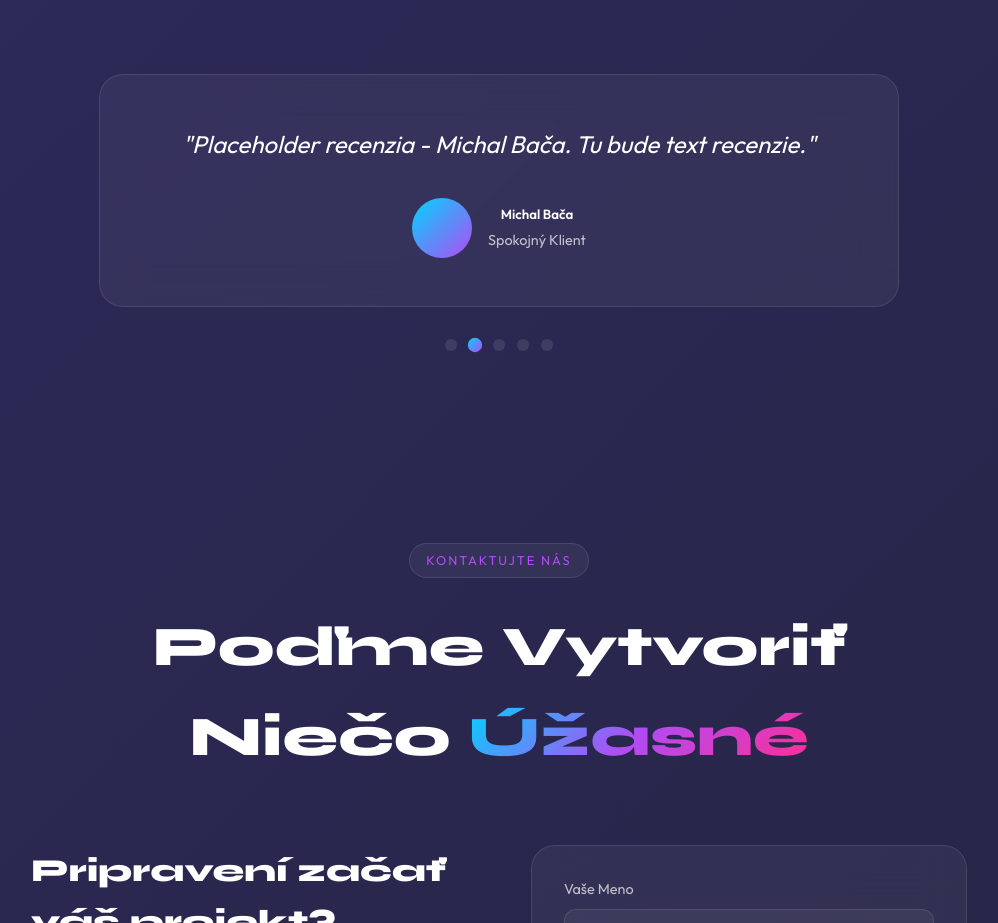
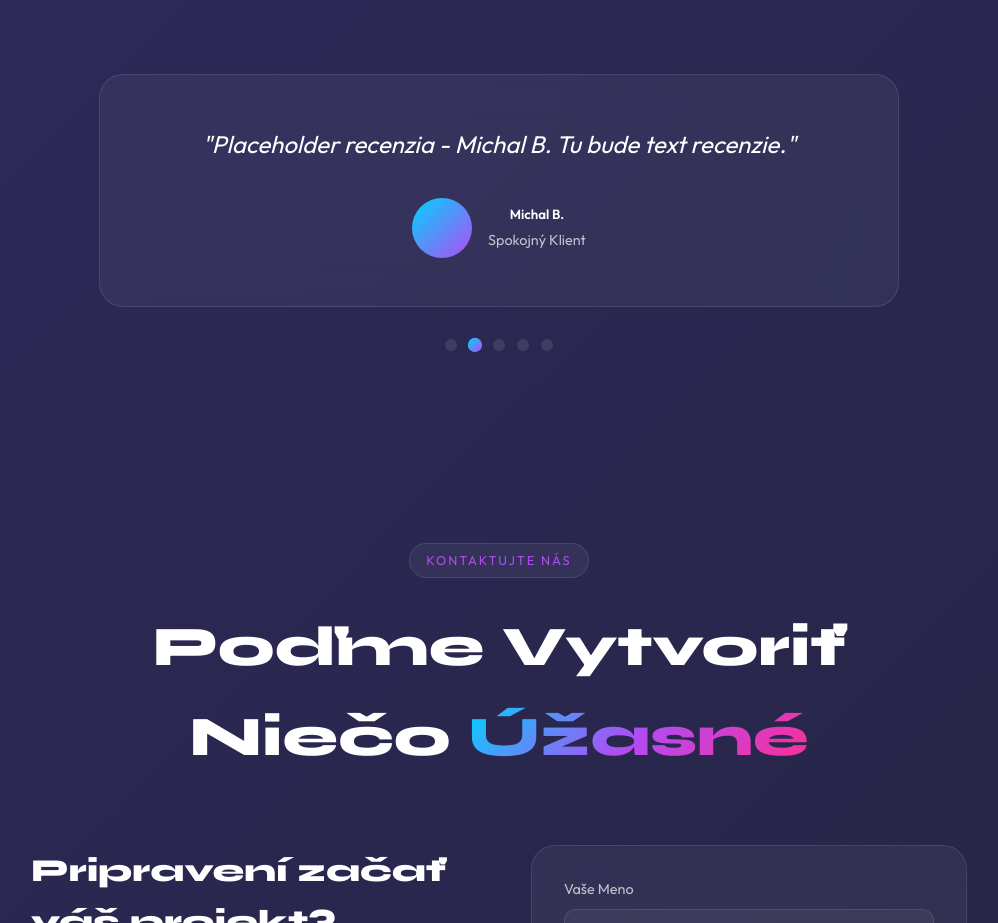
Before and after one commit to OblacneCerealie/NexusWebsite, a React (Vite) app: page / in a window 1280 px wide. Shown: the part 5460-6383 px from the top of the page, without its empty margins (141-1139 px from the left). Built offline with nearby package versions, Linux system fonts and the light colour scheme.

Commit message:
Added reviews and changed reviewers names

```diff
--- a/src/App.jsx
+++ b/src/App.jsx
@@ -120,28 +120,28 @@ const translations = {
       title2: 'Naši Klienti',
       reviews: [
         {
-          quote: '"Vynikajúci tím mi pomohol zrealizovať moje sny, efektívny, nápomocný a veľmi dobré ceny. Odporúčam, oveľa lepšie než veľké korporáty ktoré na vás nebudú mať čas."',
-          author: 'Oliver Kocian',
+          quote: '"Je to tím webových vývojárov, ktorí vedia dodať moderné a funkčné riešenia. Ak hľadáte niekoho, kto berie prácu vážne a má dobrý pocit pre detail, je to dobrá voľba."',
+          author: 'Oliver K.',
           role: 'Spokojný Klient'
         },
         {
-          quote: '"Placeholder recenzia - Michal Bača. Tu bude text recenzie."',
-          author: 'Michal Bača',
+          quote: '"Placeholder recenzia - Michal B. Tu bude text recenzie."',
+          author: 'Michal B.',
           role: 'Spokojný Klient'
         },
         {
-          quote: '"Placeholder recenzia - Jakub Krajňak. Tu bude text recenzie."',
-          author: 'Jakub Krajňak',
+          quote: '"Placeholder recenzia - Jakub K. Tu bude text recenzie."',
+          author: 'Jakub K.',
           role: 'Spokojný Klient'
         },
         {
-          quote: '"Placeholder recenzia - Patrícia Mikulová. Tu bude text recenzie."',
-          author: 'Patrícia Mikulová',
+          quote: '"Dopadlo to presne podľa mojich predstáv. Je to presne to, o čo som si požiadala. Dynamické, farebné a výstižné pre našu firmu. Veľmi dobre ste vybrali farebnú kombináciu. Sto krát vám ďakujeme."',
+          author: 'Patrícia M.',
           role: 'Spokojná Klientka'
         },
         {
-          quote: '"Placeholder recenzia - Michal Konečný. Tu bude text recenzie."',
-          author: 'Michal Konečný',
+          quote: '"Placeholder recenzia - Michal K. Tu bude text recenzie."',
+          author: 'Michal K.',
           role: 'Spokojný Klient'
         }
       ]
@@ -319,28 +319,28 @@ const translations = {
       title2: 'Clients Say',
       reviews: [
         {
-          quote: '"An excellent team helped me realize my dreams, efficient, helpful and very good prices. I highly recommend them, much better than large corporations that won\'t have time for you."',
-          author: 'Oliver Kocian',
+          quote: '"This is a team of web developers who know how to deliver modern and functional solutions. If you\'re looking for someone who takes work seriously and has a good eye for detail, this is a great choice."',
+          author: 'Oliver K.',
           role: 'Satisfied Client'
         },
         {
-          quote: '"Placeholder review - Michal Bača. Review text will go here."',
-          author: 'Michal Bača',
+          quote: '"Placeholder review - Michal B. Review text will go here."',
+          author: 'Michal B.',
           role: 'Satisfied Client'
         },
         {
-          quote: '"Placeholder review - Jakub Krajňak. Review text will go here."',
-          author: 'Jakub Krajňak',
+          quote: '"Placeholder review - Jakub K. Review text will go here."',
+          author: 'Jakub K.',
           role: 'Satisfied Client'
         },
         {
-          quote: '"Placeholder review - Patrícia Mikulová. Review text will go here."',
-          author: 'Patrícia Mikulová',
+          quote: '"It turned out exactly as I imagined. It\'s exactly what I asked for. Dynamic, colorful and fitting for our company. You chose the color combination very well. Thank you a hundred times."',
+          author: 'Patrícia M.',
           role: 'Satisfied Client'
         },
         {
-          quote: '"Placeholder review - Michal Konečný. Review text will go here."',
-          author: 'Michal Konečný',
+          quote: '"Placeholder review - Michal K. Review text will go here."',
+          author: 'Michal K.',
           role: 'Satisfied Client'
         }
       ]
```
